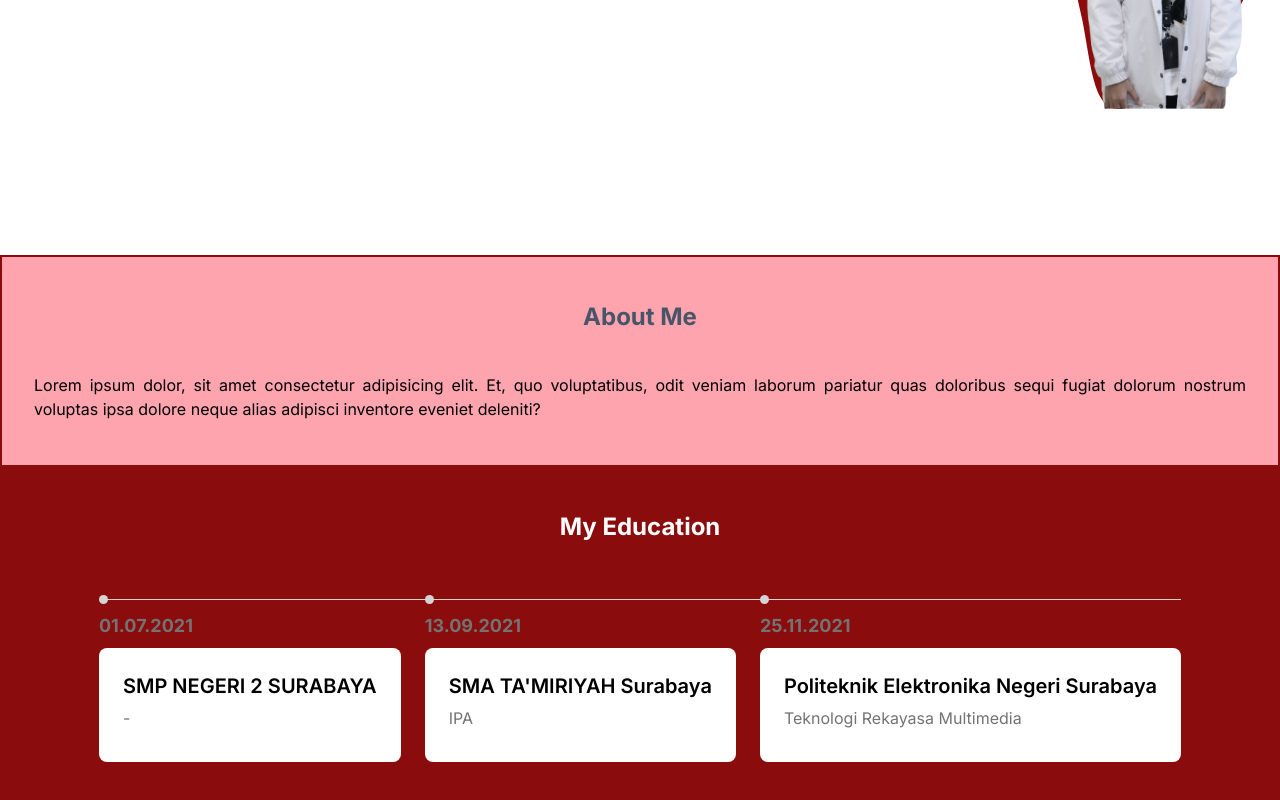
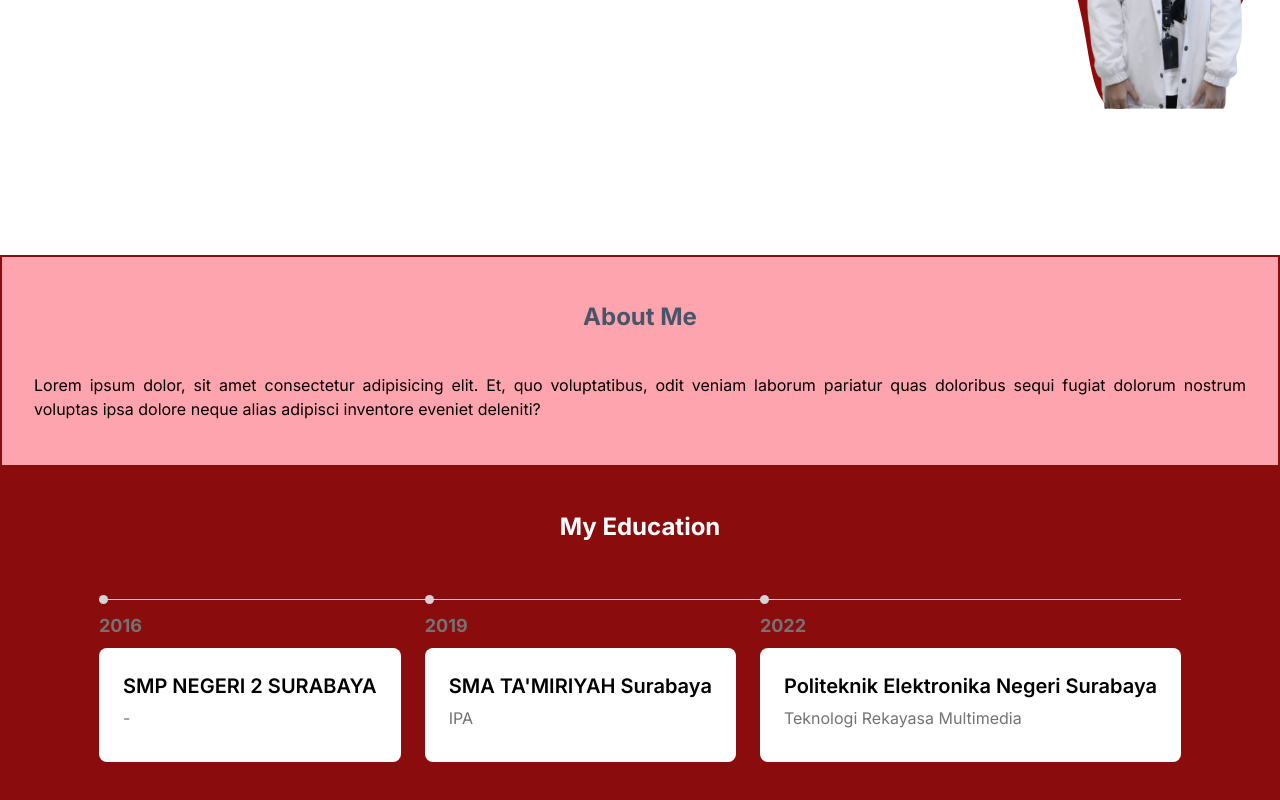
Before and after one commit to HirumiN/Isseng_CV, a website: page public/index.html in a window 1280 px wide. Shown: the part 384-1184 px from the top of the page. Drawn offline with Linux system fonts and the light colour scheme.

Commit message:
Update index.html

```diff
--- a/public/index.html
+++ b/public/index.html
@@ -113,7 +113,7 @@
                 class="-ms-[5px] me-3 h-[9px] w-[9px] rounded-full bg-neutral-300 dark:bg-neutral-500 md:-mt-[5px] md:me-0 md:ms-0">
               </div>
               <p class="mt-2 text-lg font-bold text-neutral-500 dark:text-neutral-300">
-                01.07.2021
+                2016
               </p>
             </div>
             <div class="ms-4 mt-2 pb-5 md:ms-0 block w-full rounded-lg bg-white text-left text-surface shadow-secondary-1 p-6">
@@ -131,7 +131,7 @@
                 class="-ms-[5px] me-3 h-[9px] w-[9px] rounded-full bg-neutral-300 dark:bg-neutral-500 md:-mt-[5px] md:me-0 md:ms-0">
               </div>
               <p class="mt-2 text-lg font-bold text-neutral-500 dark:text-neutral-300">
-                13.09.2021
+                2019
               </p>
             </div>
             <div class="ms-4 mt-2 pb-5 md:ms-0 block w-full rounded-lg bg-white text-left text-surface shadow-secondary-1 p-6">
@@ -149,7 +149,7 @@
                 class="-ms-[5px] me-3 h-[9px] w-[9px] rounded-full bg-neutral-300 dark:bg-neutral-500 md:-mt-[5px] md:me-0 md:ms-0">
               </div>
               <p class="mt-2 text-lg font-bold text-neutral-500 dark:text-neutral-300">
-                25.11.2021
+                2022
               </p>
             </div>
             <div class="ms-4 mt-2 pb-5 md:ms-0 block w-full rounded-lg bg-white text-left text-surface shadow-secondary-1 p-6">
```
